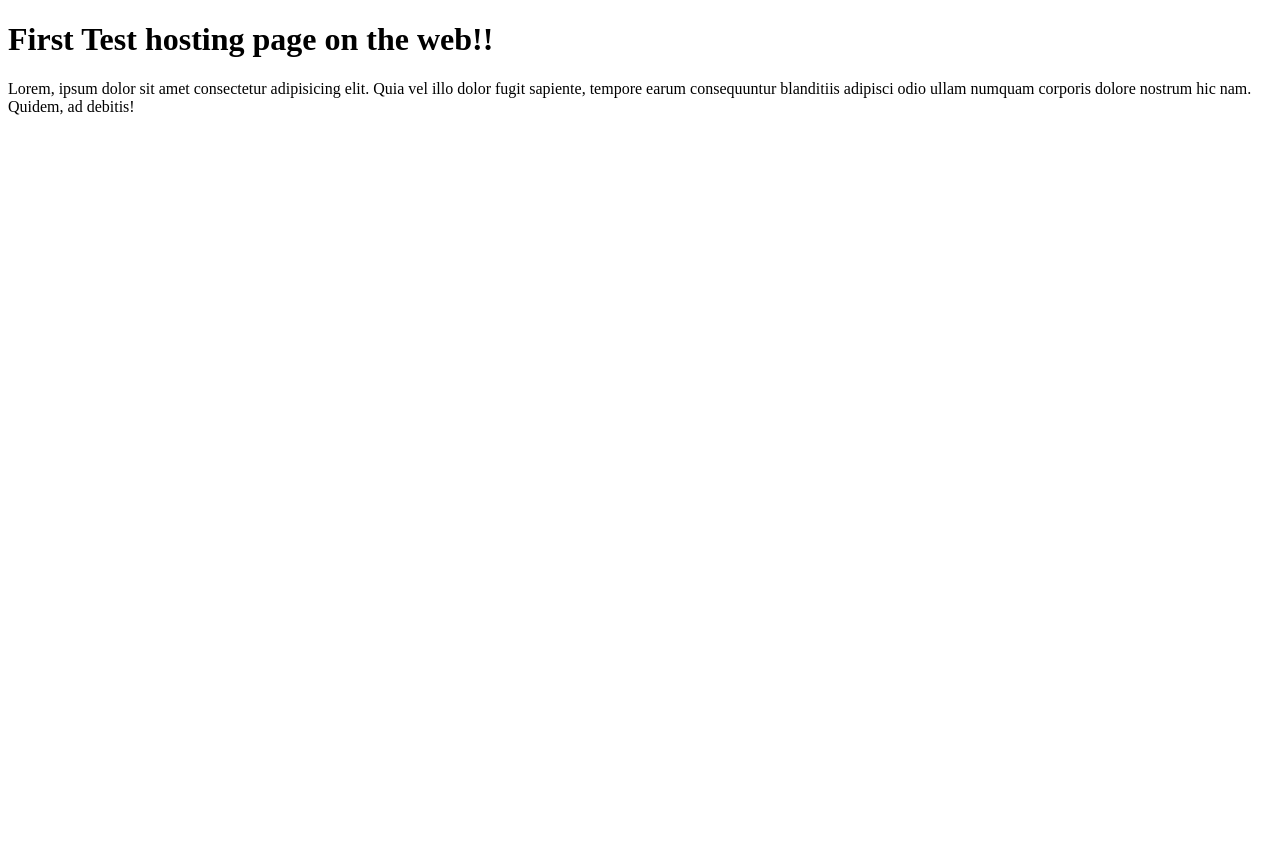
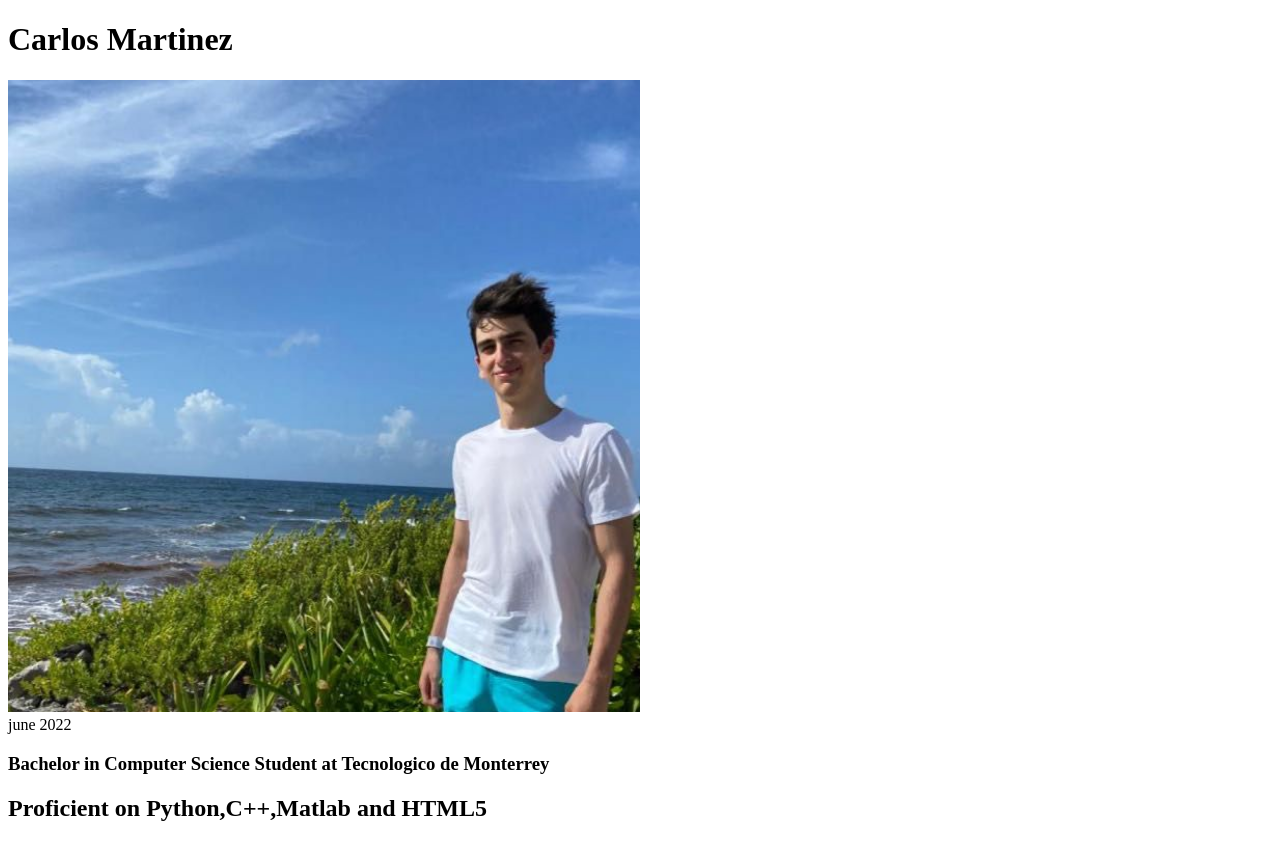
Before and after one commit to CarlosMtz1281/CarlosMtz.github.io, a plain HTML site: page index.html in a window 1280 px wide. Before the commit the page ends 800 px from the top, so only its background shows below. Drawn offline with Linux system fonts and the light colour scheme.

Commit message:
Personal Page
Personal page

```diff
--- a/index.html
+++ b/index.html
@@ -3,11 +3,18 @@
 <head>
 	<meta charset = "UTF-8">
 	<title>Document</title>
-    <h1>First Test hosting page on the web!!</h1>
+    <h1> Carlos Martinez</h1>
 </head>
 <body>
+	<img src="imgs/cancun_2022.jpeg"
+			width = "50%"
+			alt ="picture">
+		<figcaption> june 2022 </figcaption>
 
-	<p>Lorem, ipsum dolor sit amet consectetur adipisicing elit. Quia vel illo dolor fugit sapiente, tempore earum consequuntur blanditiis adipisci odio ullam numquam corporis dolore nostrum hic nam. Quidem, ad debitis!</p>
+	<h3>Bachelor in Computer Science Student at Tecnologico de Monterrey</h3>
+	<h2>Proficient on Python,C++,Matlab and HTML5</h2>
+
+
 </body>
 
 
```
Also changed, not shown: imgs/cancun_2022.jpeg (added), 1 other file.
